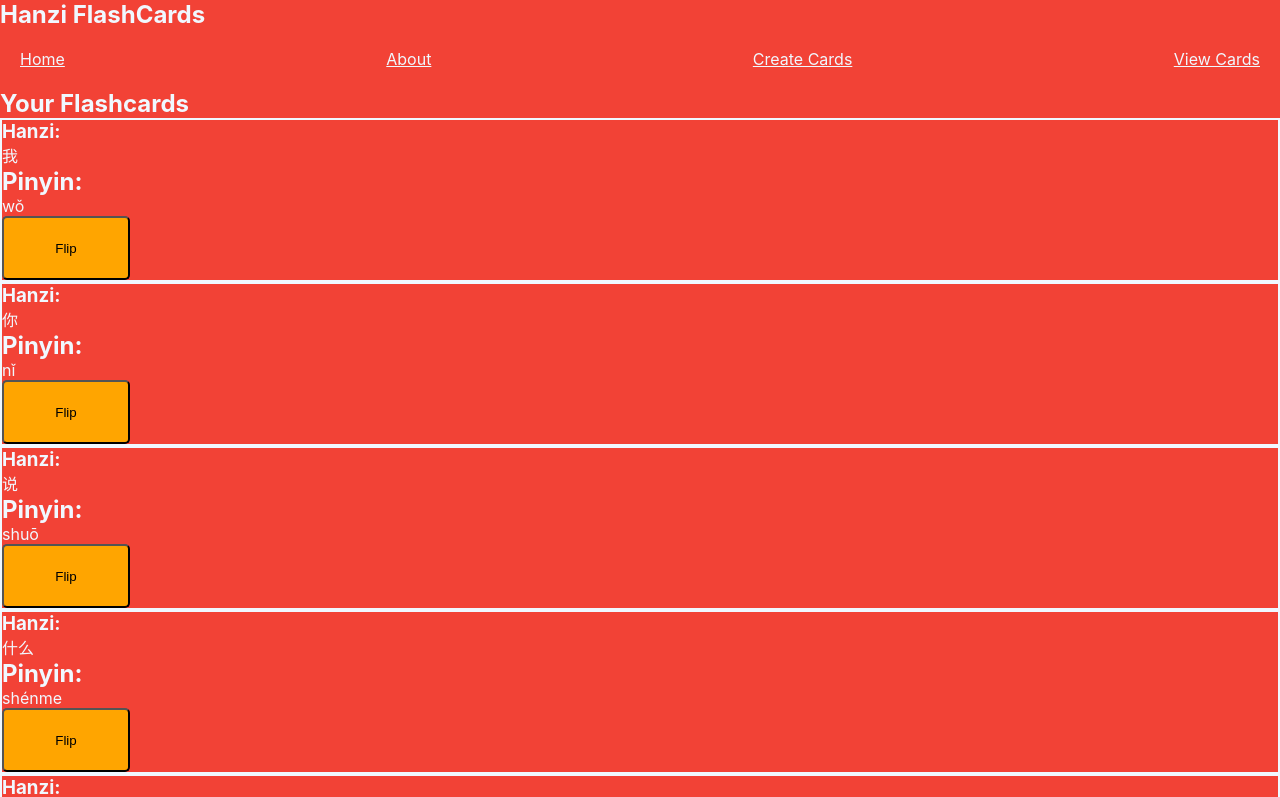
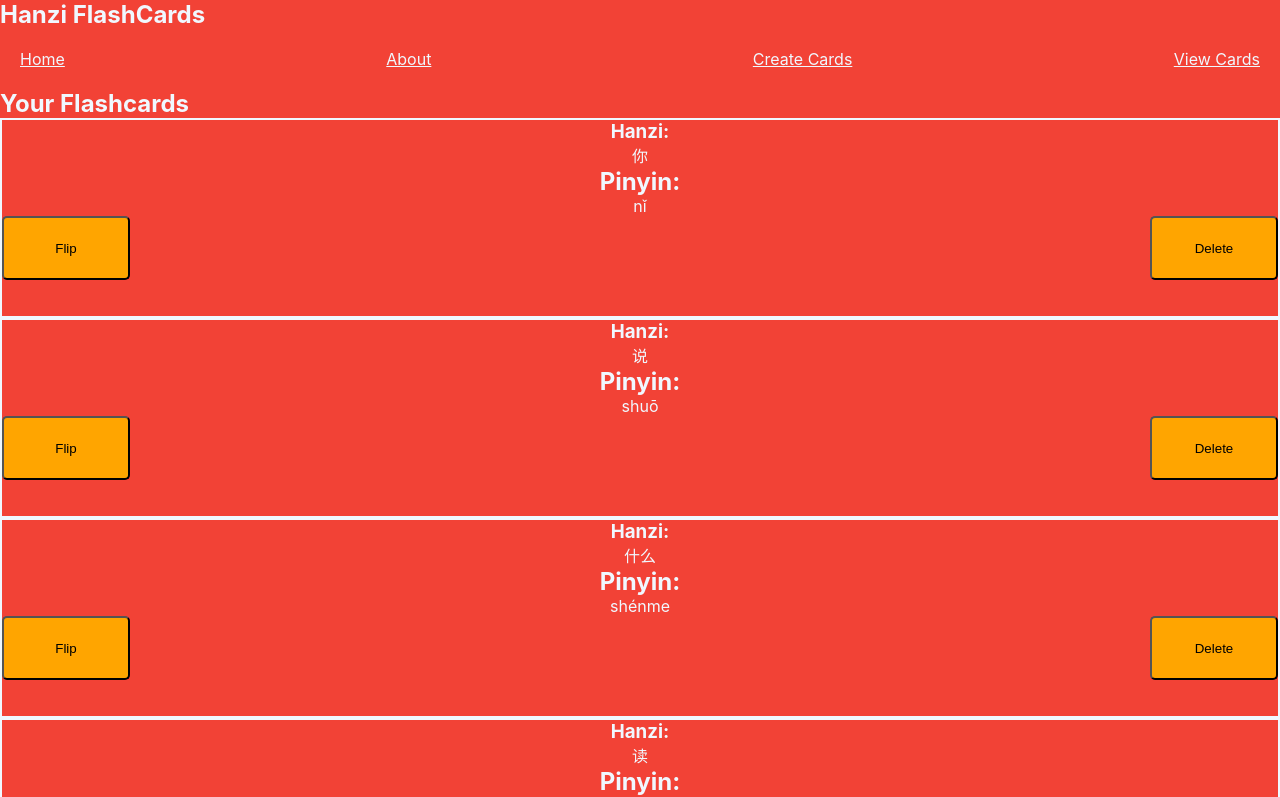
Before and after one commit to Karimi-F/phase-2-project-flashcards-app, a React (Create React App) app: page /view-cards in a window 1280 px wide. Shown: the top 797 px of the page. Built offline with nearby package versions, Linux system fonts and the light colour scheme; data requests are answered from the project's data file.

Commit message:
Deletes  cards

```diff
--- a/db.json
+++ b/db.json
@@ -1,12 +1,5 @@
 {
   "words": [
-    {
-      "id": "7b36",
-      "level": "1",
-      "hanzi": "我",
-      "pinyin": "wǒ",
-      "englishTranslation": "I or me"
-    },
     {
       "id": "14b1",
       "level": "1",
--- a/src/App.js
+++ b/src/App.js
@@ -35,6 +35,18 @@ function App() {
     setCards([...cards,newCard]);
   }
 
+function deleteCard(id){
+  fetch(`http://localhost:5000/words/${id}`,{
+    method: 'DELETE',
+  })
+  .then(()=>{
+    setCards(cards.filter((card)=>card.id !==id));
+  })
+  .catch((error) =>{
+    console.error("Error deleting card:", error);
+  });
+}
+
   return (
     <Router>
       <div className='navbar-routes'>
@@ -45,6 +57,7 @@ function App() {
         cards={cards}
         loading={loading}
         error={error}
+        deleteCard={deleteCard}
         />
       </div>
     </Router>
--- a/src/Components/CardDisplay.js
+++ b/src/Components/CardDisplay.js
@@ -1,12 +1,18 @@
 import React from "react";
 import '../styles/CardDisplay.css';
 
-function CardDisplay({level,hanzi,pinyin,englishTranslation}){
+function CardDisplay({card,deleteCard}){
+    const {id,level,hanzi,pinyin,englishTranslation} = card;
     const[flipped,setFlipped]=React.useState(false);
 
     function handleFlip(){
         setFlipped(!flipped);
     }
+
+    function handleDelete(){
+        deleteCard(card.id);
+    }
+
 return(
         <>
         <div className="card-display" >
@@ -20,7 +26,7 @@ return(
             )
             :
             (
-                <div>
+                <div className="card-front">
                     <h3>Hanzi: </h3>
                     <p>{hanzi}</p>
                     {/* <p>名字</p> */}
@@ -30,11 +36,21 @@ return(
                 </div>
             )
             }
-            <button
+            <div className="btn-container">
+                <button
             className="btn"
             id="flip-btn"
-            onClick={handleFlip}>
+            onClick={handleFlip}
+            >
                 Flip</button>
+
+                <button
+                className="btn"
+                id="dlt-btn"
+                onClick={handleDelete}
+                >Delete</button>
+                </div>
+
         </div>
         </>
 
--- a/src/Routes.js
+++ b/src/Routes.js
@@ -5,13 +5,13 @@ import About from './pages/About';
 import CreateCards from './pages/CreateCards';
 import ViewCards from './pages/ViewCards';
 
-function RoutesComponent ({createCard,cards}){
+function RoutesComponent ({createCard,cards,deleteCard}){
     return(
         <Routes>
         <Route path="/" element={<Home />}/>
         <Route path="/about" element={<About />}/>
         <Route path="/create-cards" element={<CreateCards createCard={createCard}/>}/>
-        <Route path="/view-cards" element={<ViewCards  cards={cards}/>}/>
+        <Route path="/view-cards" element={<ViewCards  cards={cards}  deleteCard={deleteCard}/>}/>
       </Routes>
     );
 }
--- a/src/pages/ViewCards.js
+++ b/src/pages/ViewCards.js
@@ -2,7 +2,7 @@ import React, { useEffect } from "react";
 import CardDisplay from "../Components/CardDisplay";
 import "../styles/ViewCards.css";
 
-function ViewCards({cards,loading,error,}){
+function ViewCards({cards,loading,error,deleteCard}){
 
 
 
@@ -16,10 +16,12 @@ function ViewCards({cards,loading,error,}){
                 cards.map((card) => (
                     <CardDisplay
                     key={card.id}
-                    level={card.level}
-                    hanzi={card.hanzi}
-                    pinyin={card.pinyin}
-                    englishTranslation={card.englishTranslation}
+                    card={card}
+                    // level={card.level}
+                    // hanzi={card.hanzi}
+                    // pinyin={card.pinyin}
+                    // englishTranslation={card.englishTranslation}
+                    deleteCard={deleteCard}
                     />
                 ))
             ) : (
--- a/src/styles/CardDisplay.css
+++ b/src/styles/CardDisplay.css
@@ -1,5 +1,26 @@
 .card-display{
     border: 2px solid;
+    text-align: center;
+    height: 200px;
+    transition: transform 0.5s;
+    transform-style: preserve-3d;
+    /* position: relative; */
+}
+
+.card-display .card-back, .card-front{
+    /* position: absolute; */
+}
+
+.card-display .btn-container{
+    display: flex;
+    justify-content: space-between;
+    justify-content: baseline;
+    /* background-color: aqua; */
+}
+
+.card-display .btn-container .btn {
+background-color: blue;
+
 }
 
 .card-display #flip-btn {
@@ -16,3 +37,18 @@
     background-color: black;
     color: orange;
 }
+
+.card-display #dlt-btn{
+    width: 10vw;
+    height: 5vw;
+    border-radius: 5px;
+    background-color: orange;
+    color: black;
+    cursor: pointer;
+    transition: ease-in-out 0.3s;
+}
+
+.card-display #dlt-btn:hover{
+    background-color: black;
+    color: orange;
+}
```
